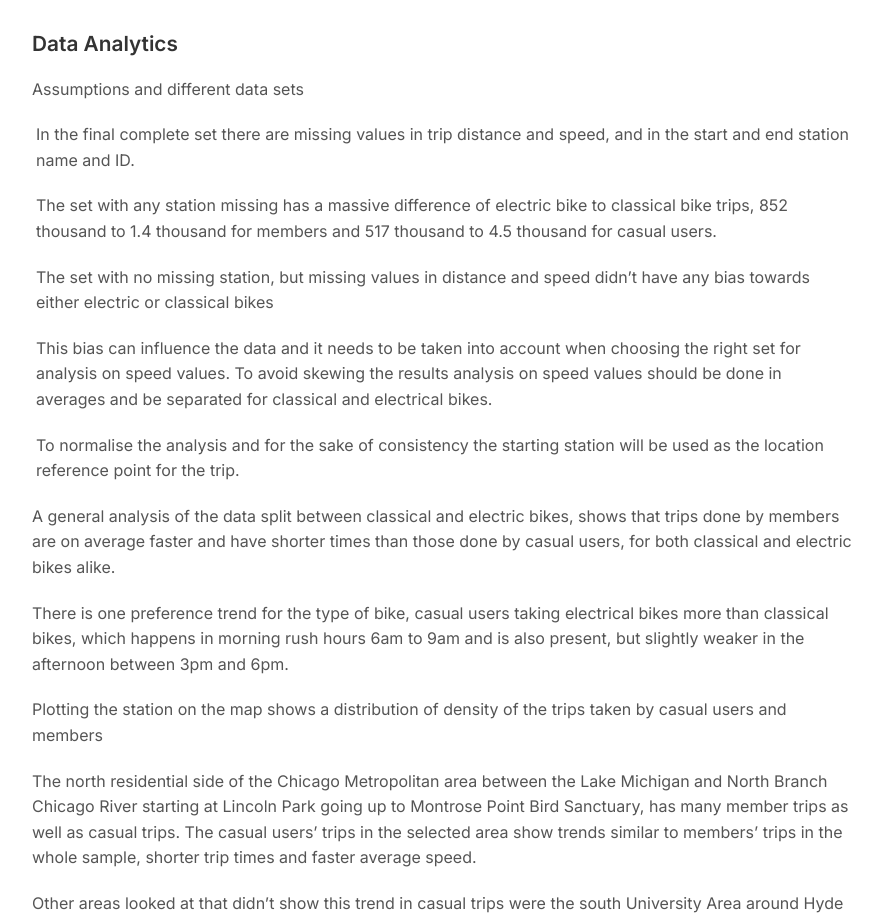
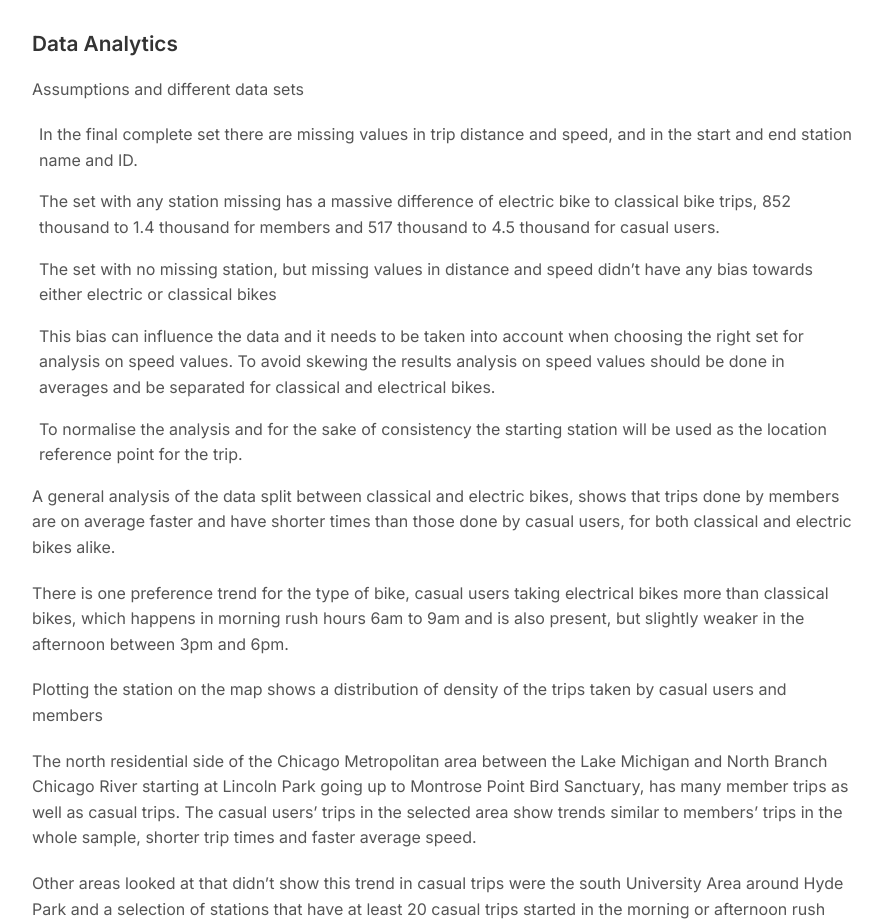
Before and after one commit to drpepper56/blog, a website built with Vite: page src/index.html in a window 1280 px wide. Shown: the part 4083-5005 px from the top of the page, without its empty margins (198-1080 px from the left). Built offline with nearby package versions, Linux system fonts and the light colour scheme.

Commit message:
website content update

```diff
--- a/src/style.css
+++ b/src/style.css
@@ -84,7 +84,8 @@ p {
   color: #555;
 }
 .indented-par {
-  margin-left: 4px;
+  margin-bottom: 15px;
+  margin-left: 7px;
 }
 
 /* Responsive Design */
```
